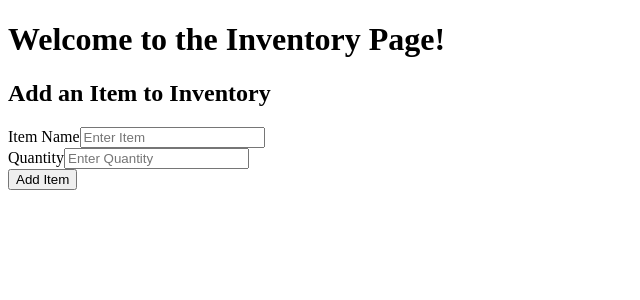
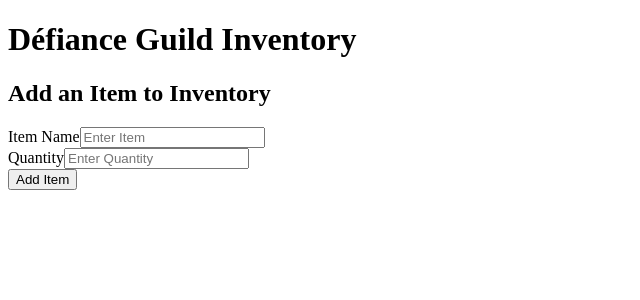
Before and after one commit to mealthebear/guild-app, a React app: page / in a window 1280 px wide. Shown: the top 300 px of the page, without its empty margins (0-640 px from the left). Built offline with nearby package versions, Linux system fonts and the light colour scheme; no server answers; the HTML template or start-up script is replaced by a standard one.

Commit message:
Changed heading name of Inventory page

```diff
--- a/client/src/pages/Inventory.js
+++ b/client/src/pages/Inventory.js
@@ -7,7 +7,7 @@ const Inventory = (props) => {
 
   return (
     <div>
-      <h1 className="heading">Welcome to the Inventory Page!</h1>
+      <h1 className="heading">Défiance Guild Inventory</h1>
       <form className="inventory-form" onSubmit={(event) => props.createMat(event, matName, quantity)}>
         <h2 className="subheading form-title">Add an Item to Inventory</h2>
         <div className="input-field-group">
```
